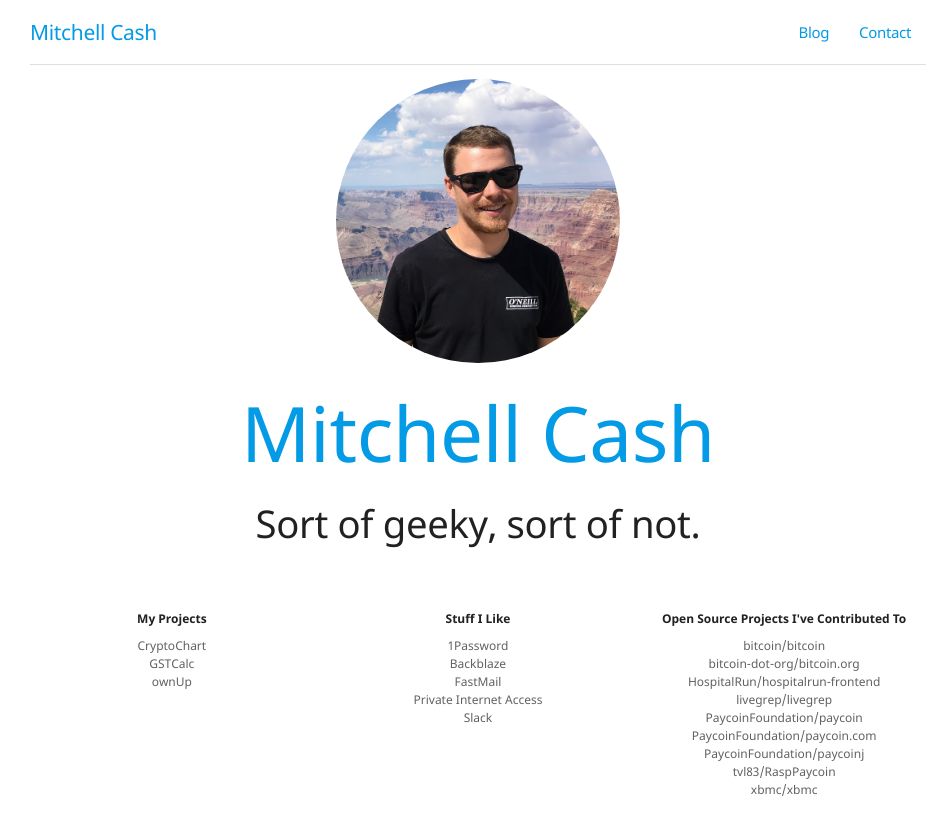
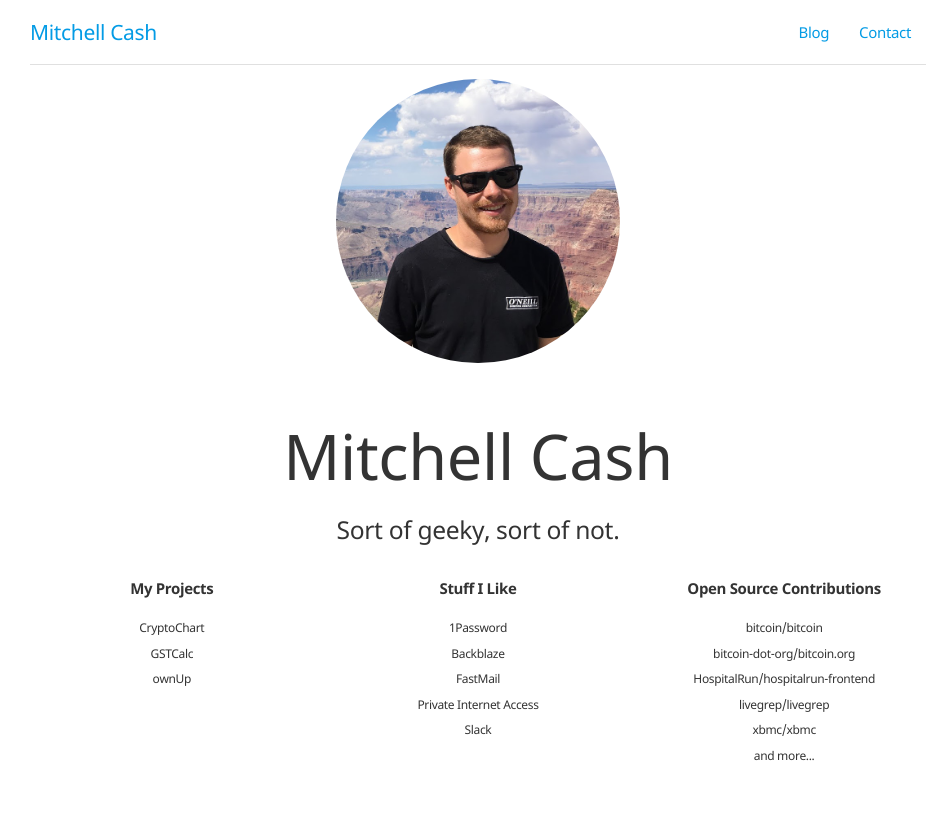
Before and after one commit to MitchellCash/mitchellcash.com, a Jekyll site: the page built from index.html, in a window 1280 px wide. Shown: the top 835 px of the page, without its empty margins (162-1104 px from the left). Built offline with Jekyll 4.4.1, drawn with Linux system fonts in a browser that asks for light colours.

Commit message:
Redesign home page

```diff
--- a/_sass/screen.scss
+++ b/_sass/screen.scss
@@ -4,31 +4,13 @@
     font-weight: 400;
     letter-spacing: -.02em;
     font-family: 'Noto Sans', sans-serif;
+    background-color: #fff;
+    color: #333;
     font-style: normal;
     font-synthesis: none;
     -moz-font-feature-settings: 'kern';
+    -webkit-font-smoothing: antialiased;
     -moz-osx-font-smoothing: grayscale;
-}
-
-h1 {
-    font-weight: 200;
-    font-size: 4.5em;
-    margin-top: 0;
-    margin-bottom: 0.25em;
-}
-
-h2 {
-    font-size: 2.25em;
-    margin-bottom: 0;
-    line-height: 1.25;
-    font-weight: 200;
-}
-
-h3 {
-    font-size: 1em;
-    font-weight: 600;
-    margin-top: 2em;
-    margin-bottom: 1em;
 }
 
 /* Navbar
@@ -47,16 +29,16 @@
     overflow: auto;
 }
 
-/* Home Page Content
+/* Home Page
    ========================================================================== */
 
-.directory {
-    font-size: 12px;
-    font-weight: 400;
-    letter-spacing: normal;
-    padding-top: 20px;
-    position: relative;
-    z-index: 1;
+.list-title {
+    font-weight: 700;
+}
+
+.list-item {
+    font-size: 0.8rem;
+    color: #333;
 }
 
 /* Blog Post List
--- a/index.html
+++ b/index.html
@@ -8,40 +8,38 @@
 </div>
 <div class="row">
     <div class="center-align col s12">
-        <h1 class="light-blue-text text-darken-1">Mitchell Cash</h1>
-        <h2>Sort of geeky, sort of not.</h2>
+        <h1>Mitchell Cash</h1>
+        <h5>Sort of geeky, sort of not.</h5>
     </div>
 </div>
 <div class="directory row">
     <div class="center-align col s12 m4">
-        <h3 class="grey-text text-darken-4">My Projects</h3>
+        <h6 class="list-title">My Projects</h6>
         <ul>
-            <li><a class="grey-text text-darken-2" href="https://cryptochart.io">CryptoChart</a></li>
-            <li><a class="grey-text text-darken-2" href="https://gstcalc.io/">GSTCalc</a></li>
-            <li><a class="grey-text text-darken-2" href="https://github.com/mitchellcash/ownUp">ownUp</a></li>
+            <li><a class="list-item" href="https://cryptochart.io">CryptoChart</a></li>
+            <li><a class="list-item" href="https://gstcalc.io/">GSTCalc</a></li>
+            <li><a class="list-item" href="https://github.com/mitchellcash/ownUp">ownUp</a></li>
         </ul>
     </div>
     <div class="center-align col s12 m4">
-        <h3 class="grey-text text-darken-4">Stuff I Like</h3>
+        <h6 class="list-title">Stuff I Like</h6>
         <ul>
-            <li><a class="grey-text text-darken-2" href="https://agilebits.com/onepassword">1Password</a></li>
-            <li><a class="grey-text text-darken-2" href="https://www.backblaze.com">Backblaze</a></li>
-            <li><a class="grey-text text-darken-2" href="https://www.fastmail.com">FastMail</a></li>
-            <li><a class="grey-text text-darken-2" href="https://www.privateinternetaccess.com">Private Internet Access</a></li>
-            <li><a class="grey-text text-darken-2" href="https://slack.com">Slack</a></li>
+            <li><a class="list-item" href="https://agilebits.com/onepassword">1Password</a></li>
+            <li><a class="list-item" href="https://www.backblaze.com">Backblaze</a></li>
+            <li><a class="list-item" href="https://www.fastmail.com">FastMail</a></li>
+            <li><a class="list-item" href="https://www.privateinternetaccess.com">Private Internet Access</a></li>
+            <li><a class="list-item" href="https://slack.com">Slack</a></li>
         </ul>
     </div>
     <div class="center-align col s12 m4">
-        <h3 class="grey-text text-darken-4">Open Source Projects I've Contributed To</h3>
+        <h6 class="list-title">Open Source Contributions</h6>
         <ul>
-            <li><a class="grey-text text-darken-2" href="https://github.com/bitcoin/bitcoin">bitcoin/bitcoin</a></li>
-            <li><a class="grey-text text-darken-2" href="https://github.com/bitcoin-dot-org/bitcoin.org">bitcoin-dot-org/bitcoin.org</a></li>
-            <li><a class="grey-text text-darken-2" href="https://github.com/HospitalRun/hospitalrun-frontend">HospitalRun/hospitalrun-frontend</a></li>
-            <li><a class="grey-text text-darken-2" href="https://github.com/livegrep/livegrep">livegrep/livegrep</a></li>
-            <li><a class="grey-text text-darken-2" href="https://github.com/PaycoinFoundation/paycoin">PaycoinFoundation/paycoin</a></li>
-            <li><a class="grey-text text-darken-2" href="https://github.com/PaycoinFoundation/paycoin.com">PaycoinFoundation/paycoin.com</a></li>
-            <li><a class="grey-text text-darken-2" href="https://github.com/PaycoinFoundation/paycoinj">PaycoinFoundation/paycoinj</a></li><li><a class="grey-text text-darken-2" href="https://github.com/tvl83/RaspPaycoin">tvl83/RaspPaycoin</a></li>
-            <li><a class="grey-text text-darken-2" href="https://github.com/xbmc/xbmc">xbmc/xbmc</a></li>
+            <li><a class="list-item" href="https://github.com/bitcoin/bitcoin">bitcoin/bitcoin</a></li>
+            <li><a class="list-item" href="https://github.com/bitcoin-dot-org/bitcoin.org">bitcoin-dot-org/bitcoin.org</a></li>
+            <li><a class="list-item" href="https://github.com/HospitalRun/hospitalrun-frontend">HospitalRun/hospitalrun-frontend</a></li>
+            <li><a class="list-item" href="https://github.com/livegrep/livegrep">livegrep/livegrep</a></li>
+            <li><a class="list-item" href="https://github.com/xbmc/xbmc">xbmc/xbmc</a></li>
+            <li><a class="list-item" href="#">and more...</a></li>
         </ul>
     </div>
 </div>
```
